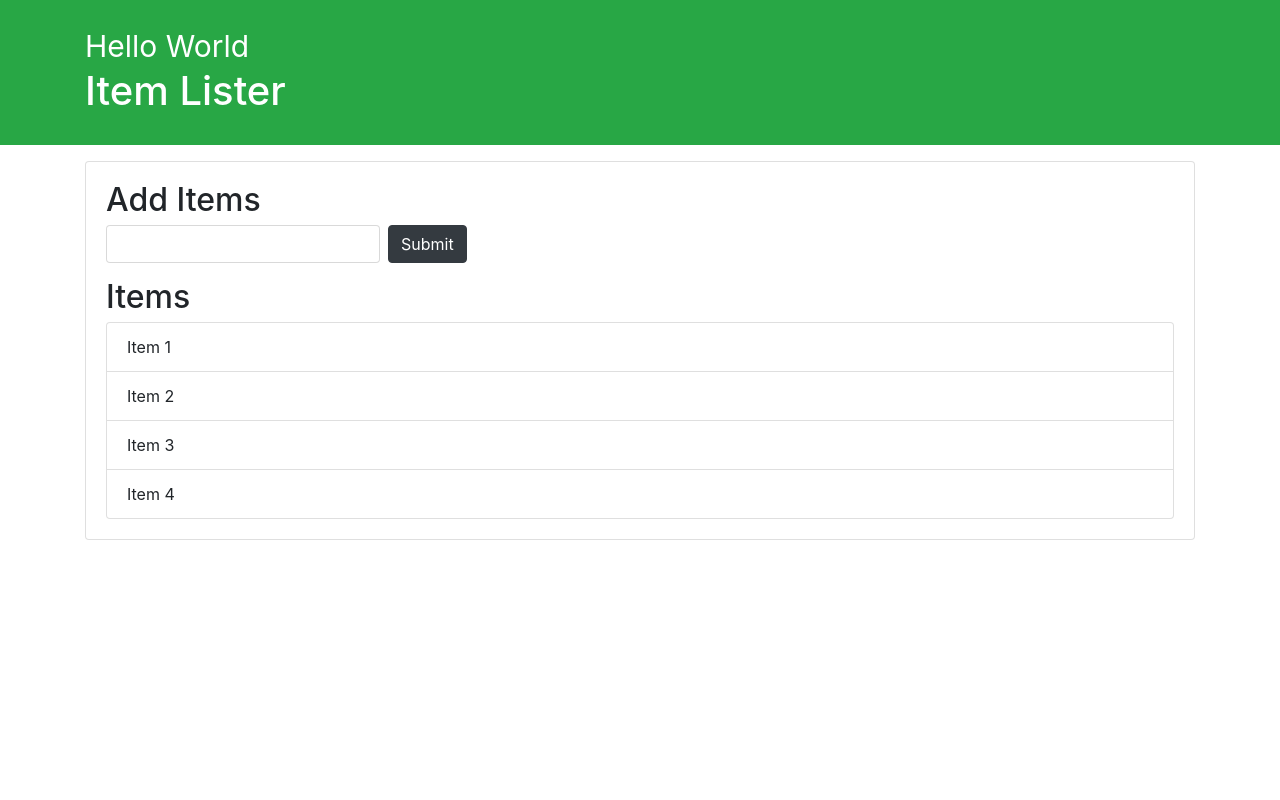
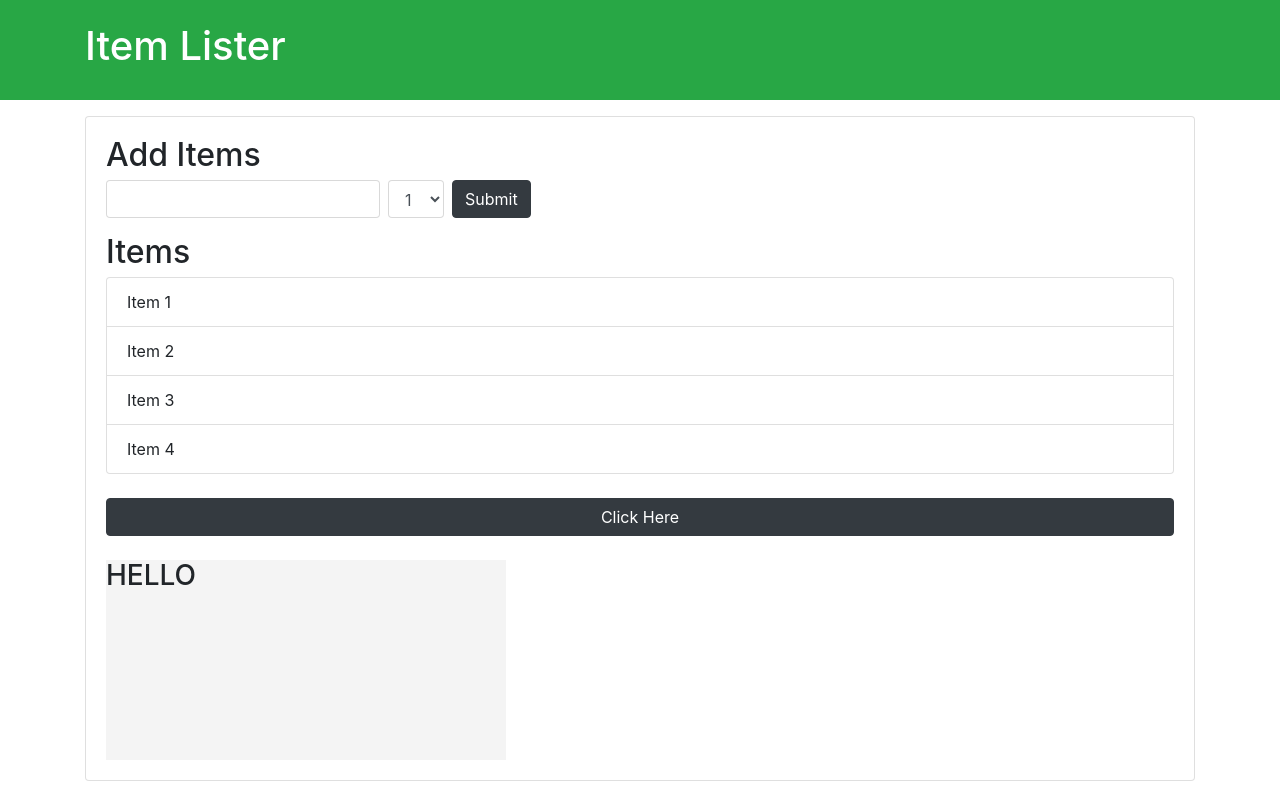
Before and after one commit to Blair-0404/DOM-coltrol-practice, a plain HTML site: page ToDoListPractice/index.html in a window 1280 px wide. Drawn offline with nearby package versions, Linux system fonts and the light colour scheme.

Commit message:
Practice - DOM control 4: create Element etc...

```diff
--- a/ToDoListPractice/dom.js
+++ b/ToDoListPractice/dom.js
@@ -158,31 +158,112 @@ let itemList = document.querySelector('#items');
 // itemList.previousElementSibling.style.color = 'green'
 
 
-// createElement
+// // createElement
+//
+// // Create a div
+// let newDiv = document.createElement('div');
+//
+// // Add class name
+// newDiv.className= 'hello';
+//
+// // Add id name
+// newDiv.id= 'hello1';
+//
+// // Add attribute - 태그 속성 추가
+// newDiv.setAttribute('title', 'Hello Div');
+//
+// // Create text node
+// let newDivText = document.createTextNode('Hello World');
+//
+// // Add text to div
+// newDiv.appendChild(newDivText);
+//
+// let container = document.querySelector('header .container');
+// let h1 = document.querySelector('header h1');
+//
+// console.log(newDiv)
+//
+// newDiv.style.fontSize = '30px';
+//
+// container.insertBefore(newDiv, h1)
 
-// Create a div
-let newDiv = document.createElement('div');
 
-// Add class name
-newDiv.className= 'hello';
 
-// Add id name
-newDiv.id= 'hello1';
 
-// Add attribute - 태그 속성 추가
-newDiv.setAttribute('title', 'Hello Div');
 
-// Create text node
-let newDivText = document.createTextNode('Hello World');
+// let button = document.getElementById('button').addEventListener('click', buttonClick);
+//
+// function buttonClick(event) {
+//   // console.log('버튼 클릭')
+//   // document.getElementById('header-title').textContent = 'changed';
+//   // document.querySelector('#main').style.backgroundColor = '#f4f4f4'
+//   // console.log(event.target);
+//   // console.log(event.target.id);
+//   // console.log(event.target.className);
+//   // console.log(event.target.classList);
+//   //
+  let output = document.getElementById('output');
+//   // output.innerHTML = '<h3>' + event.target.id+ '</h3>';
+//   //
+//   // console.log(event.type)
+//
+//   // console.log(event.clientX)
+//   // console.log(event.clientY)
+//
+//   // console.log(event.offsetX)
+//   // console.log(event.offsetY)
+//
+//   // console.log(event.altKey)
+//   // console.log(event.ctrlKey)
+//   // console.log(event.shiftKey)
+// }
 
-// Add text to div
-newDiv.appendChild(newDivText);
 
-let container = document.querySelector('header .container');
-let h1 = document.querySelector('header h1');
 
-console.log(newDiv)
+let button = document.getElementById('button');
+let box = document.getElementById('box');
 
-newDiv.style.fontSize = '30px';
+// button.addEventListener('click', runEvent);
+// button.addEventListener('dblclick', runEvent);
+// button.addEventListener('mousedown', runEvent);
+// button.addEventListener('mouseup', runEvent);
 
-container.insertBefore(newDiv, h1)
+// box.addEventListener('mouseenter', runEvent);
+// box.addEventListener('mouseleave', runEvent);
+
+// box.addEventListener('mouseover', runEvent);
+// box.addEventListener('mouseout', runEvent);
+
+// box.addEventListener('mousemove', runEvent);
+
+let itemInput = document.querySelector('input[type="text"]');
+let form = document.querySelector('form');
+let select = document.querySelector('select');
+
+// itemInput.addEventListener('keydown', runEvent);
+// itemInput.addEventListener('keyup', runEvent);
+// itemInput.addEventListener('keypress', runEvent);
+
+// itemInput.addEventListener('focus', runEvent);
+// itemInput.addEventListener('blur', runEvent);
+// itemInput.addEventListener('cur', runEvent);
+// itemInput.addEventListener('paste', runEvent);
+
+// itemInput.addEventListener('input', runEvent);
+
+// select.addEventListener('change', runEvent);
+// select.addEventListener('input', runEvent);
+
+form.addEventListener('submit', runEvent);
+
+function runEvent(e) {
+  e.preventDefault();
+  console.log('EVENT TYPE : ' + e.type);
+
+  // console.log(e.target.value);
+  // document.getElementById('output').innerHTML = '<h3>' + e.target.value+ '</h3>';
+
+  // output.innerHTML = '<h3>MouseX: ' + e.offsetX + '</h3><h3>MouseY:' + e.offsetY + '</h3>';
+
+  // document.body.style.backgroundColor = 'rgb('+e.offsetX+',' + e.offsetY + ', 40)';
+}
--- a/ToDoListPractice/index.html
+++ b/ToDoListPractice/index.html
@@ -18,6 +18,11 @@
     <h2 class="title">Add Items</h2>
     <form class="form-inline mb-3">
       <input type="text" class="form-control mr-2">
+      <select class="form-control mr-2">
+        <option value="1">1</option>
+        <option value="2">2</option>
+        <option value="3">3</option>
+      </select>
       <input type="submit" class="btn btn-dark" value="Submit">
     </form>
     <h2 class="title">Items</h2>
@@ -27,6 +32,11 @@
       <li class="list-group-item">Item 3</li>
       <li class="list-group-item">Item 4</li>
     </ul>
+    <div id="output"></div>
+    <br>
+    <button class="btn btn-dark btn-block" id="button">Click Here</button>
+    <br>
+    <div id="box" style="width:400px;height:200px;background:#f4f4f4"><h3>HELLO</h3></div>
   </div>
 </div>
 
```
